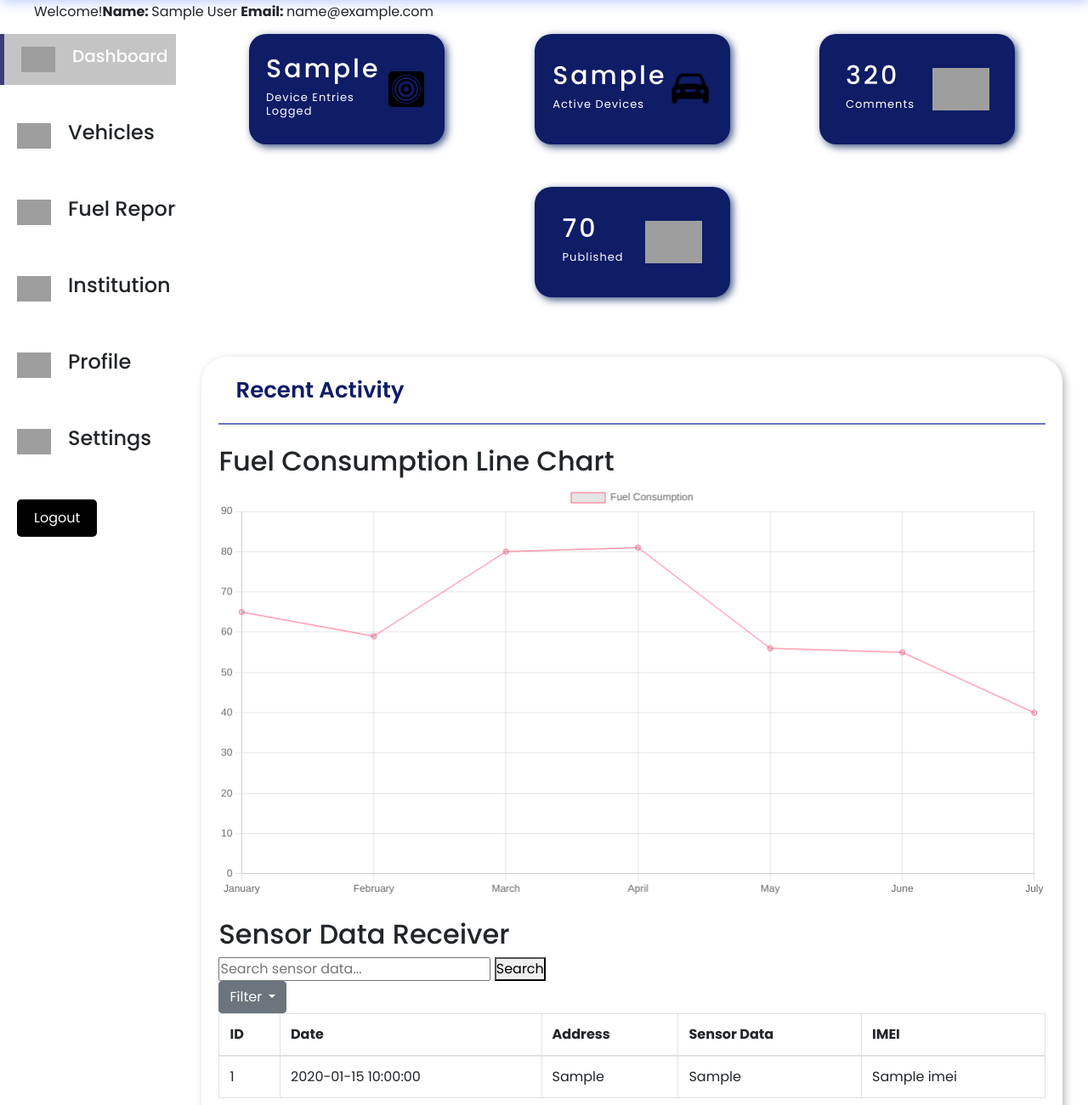
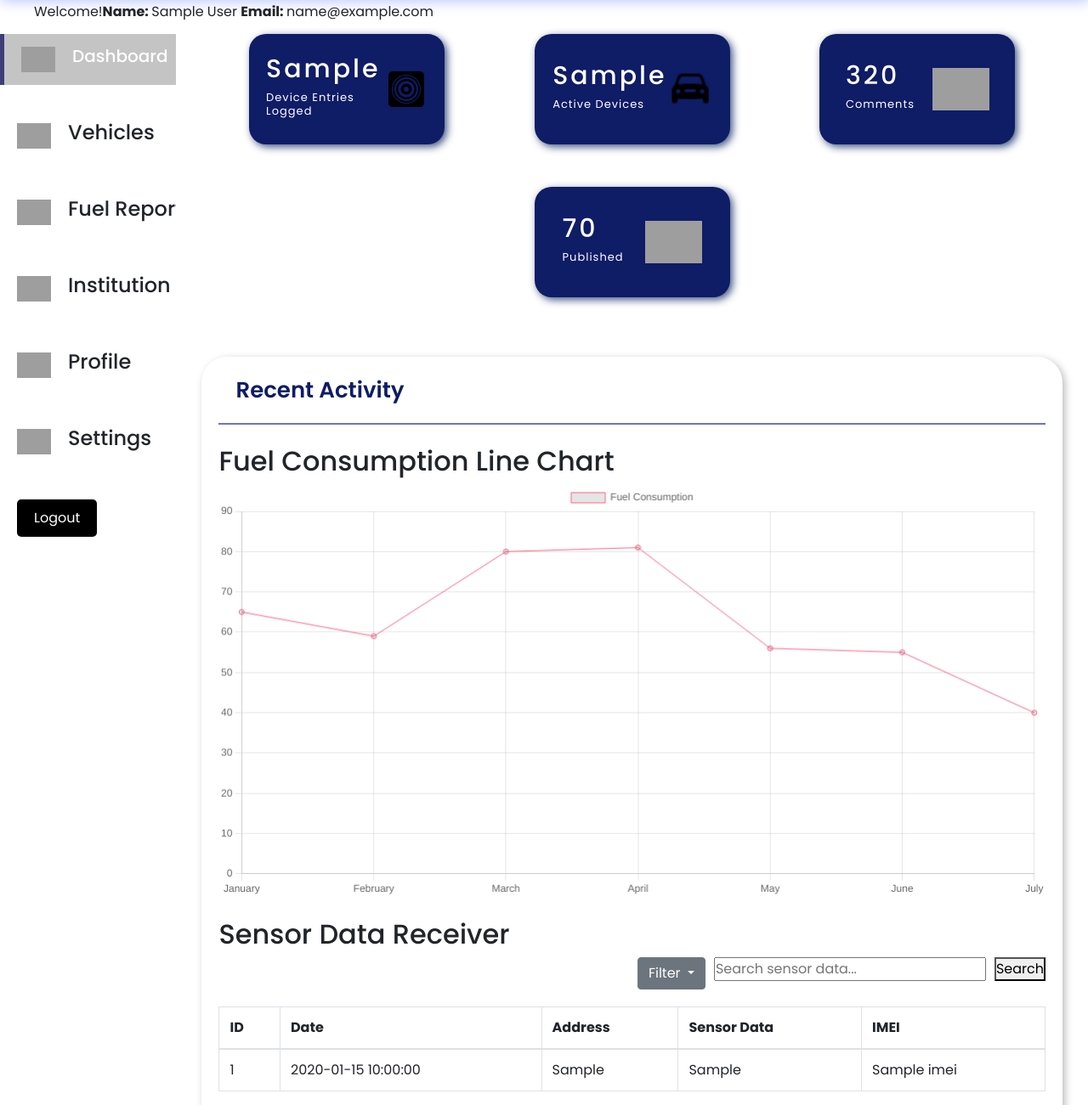
Before and after one commit to snehanaik111/azure_dashboard1, a Flask app: template templates/dashboard.html in a window 1280 px wide. Shown: the part 70-1371 px from the top of the page at 85% size. Run offline with Flask 3, Linux system fonts and the light colour scheme; tables that the repository leaves empty hold one stand-in row (values such as "Sample post"); the template is opened without the code that fills it: values that come from a table or form of the project are taken from there, most other values are stand-ins (such as "Sample title", 1, 10 or a date in 2020); grey boxes are pictures that could not be loaded.

Commit message:
Update dashboard.css page

```diff
--- a/static/css/dashboard.css
+++ b/static/css/dashboard.css
@@ -421,3 +421,35 @@ border-radius: 4px;
 	float: right;
    margin-right: 10px; /* Adjust as needed */
 }
+
+  #seachtab{
+	margin-left: 10px;
+	float: right;
+	margin-bottom: 10px;
+}
+
+#filtertab {
+	float: right;
+	margin-bottom: 20px;
+}
+#seachtab form, #filtertab form {
+	display: flex;
+}
+#seachtab input {
+	margin-right: 10px;
+}
+
+
+.pagination-container {
+    display: flex;
+    justify-content: center;
+}
+
+.pagination {
+    display: flex;
+    align-items: center;
+}
+
+.pagination button {
+    margin: 0 5px;
+}
```
